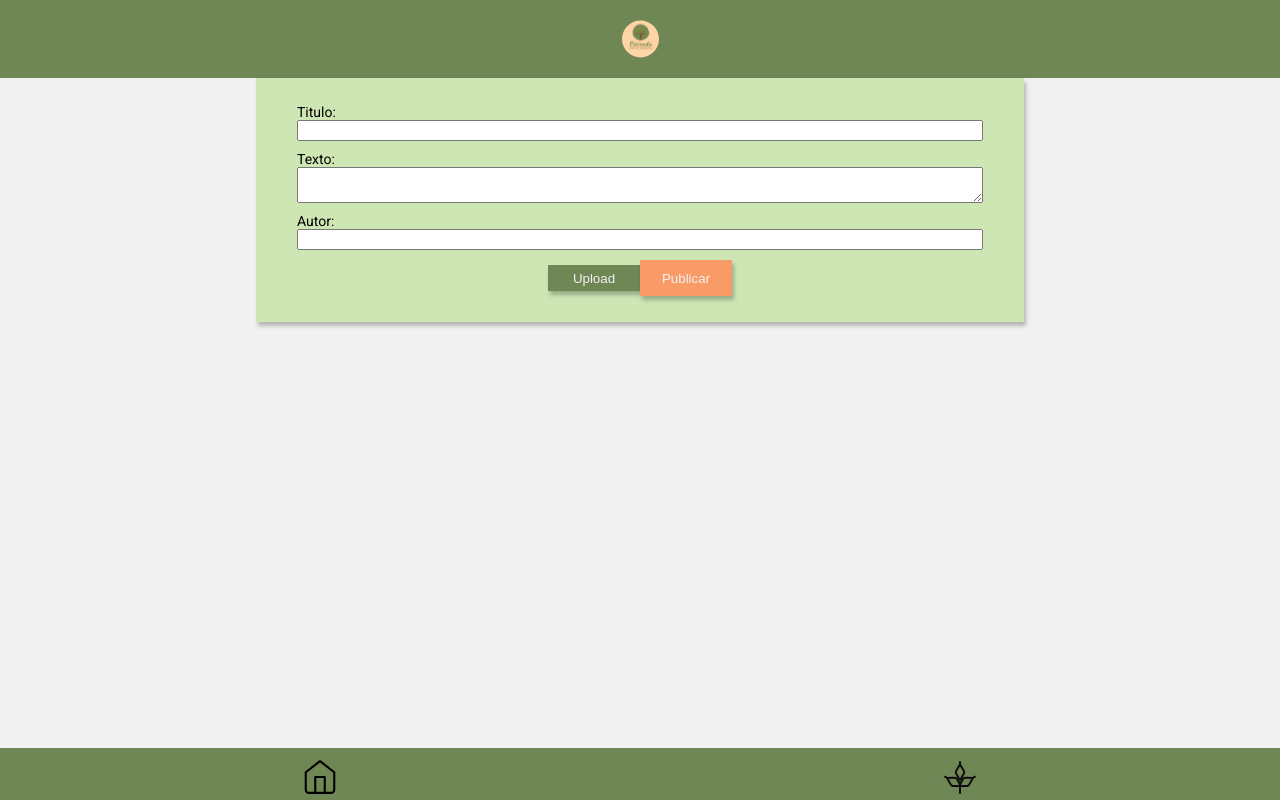
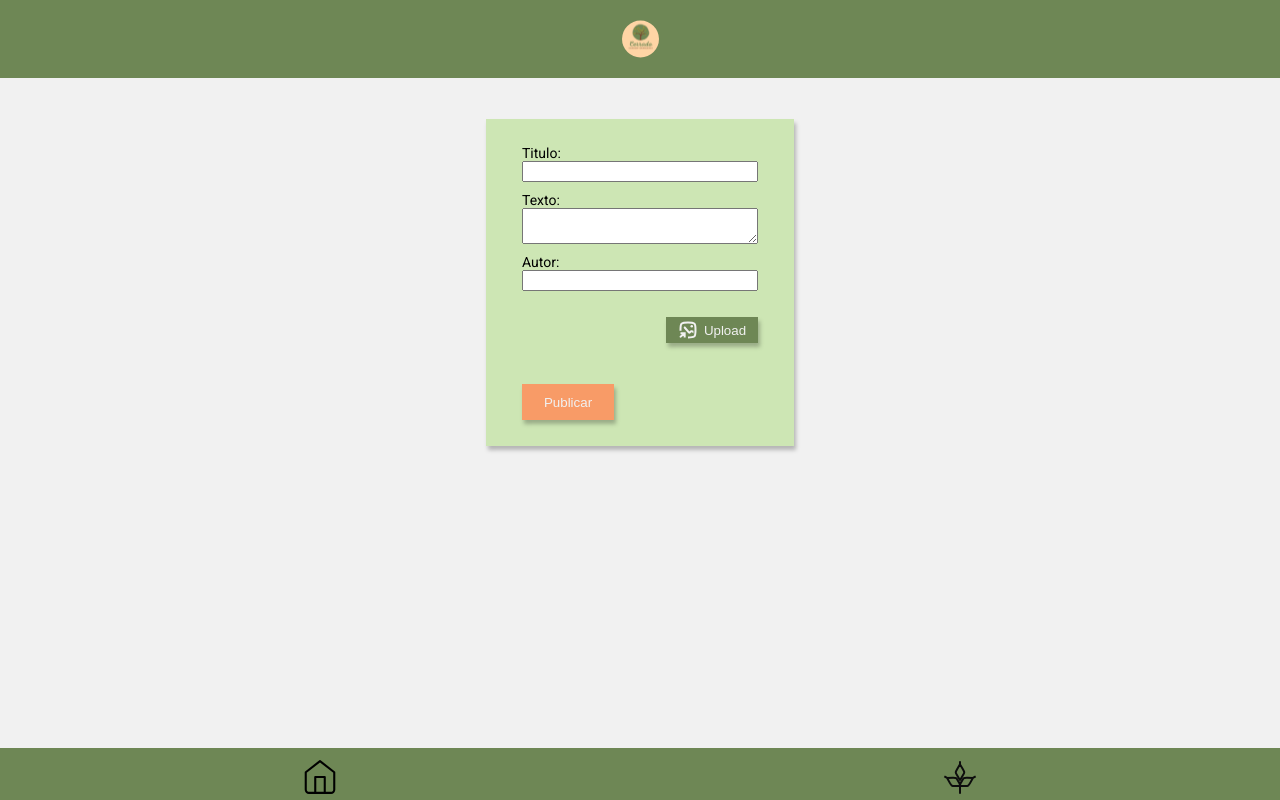
Before and after one commit to arthurfp16/tcc-app-etec-vgs, a Next.js app: page /postCreationMenu in a window 1280 px wide. Built offline with nearby package versions, Linux system fonts and the light colour scheme.

Commit message:
feat: finaliza estilizasao da pagina

```diff
--- a/src/components/CreationMenuForm.jsx
+++ b/src/components/CreationMenuForm.jsx
@@ -1,13 +1,26 @@
 import styled from "styled-components"
+import Image from "next/image"
+import uploadIcon from '../../public/upload.svg'
+
+
 
 const Form = styled.form`
-    width: 60%;
+    width: 100%;
     height: fit-content;
-    padding: 26px 41px;
+    padding: 26px 36px;
     text-align: center;
-    margin: 0px auto;
+    margin: 41px auto auto auto;
     background-color: ${props => props.theme.colors.lightGreen};
     box-shadow: 2px 4px 4px #00000040;
+    max-width: 308px;
+
+    div{
+        display: flex;
+        flex-direction: column;
+        justify-content: center;
+        gap: 41px;
+        margin-top: 26px;
+    }
 `
 
 const Label = styled.label`
@@ -20,13 +33,17 @@ const Label = styled.label`
 
 const Button = styled.button`
     width: 92px;
-    height: ${ props => props.variant == 'upload' ? '26px ' :'36px'};
+    height: ${props => props.variant == 'upload' ? '26px ' : '36px'};
     box-shadow: 2px 4px 4px #00000040;
-    background-color:  ${ props => props.variant == 'upload' ? props.theme.colors.darkGreen : props.theme.colors.lightOrange };
+    background-color:  ${props => props.variant == 'upload' ? props.theme.colors.darkGreen : props.theme.colors.lightOrange};
     border: none;
     outline: none;
     color: ${props => props.theme.colors.white};
-
+    align-self: ${props => props.variant == 'upload' ? 'flex-end' : null};
+    display: flex;
+    justify-content: center;
+    align-items: center;
+    gap: 6px;
 `
 
 const TextArea = styled.textarea`
@@ -34,9 +51,9 @@ const TextArea = styled.textarea`
     overflow:hidden;
 `
 
-function textAreaAdjust(element){
+function textAreaAdjust(element) {
     element.style.height = "1px";
-    element.style.height = (25+element.scrollHeight)+"px"
+    element.style.height = (25 + element.scrollHeight) + "px"
 }
 
 export const CreationMenuForm = () => {
@@ -44,18 +61,20 @@ export const CreationMenuForm = () => {
         <Form>
             <Label htmlFor="title">
                 Titulo:
-                <input type="text" id="title"  />
+                <input type="text" id="title" />
             </Label>
             <Label htmlFor="title">
                 Texto:
-                <TextArea onKeyUp={(event) => textAreaAdjust(event.target)} type="text" id="title"  />
+                <TextArea onKeyUp={(event) => textAreaAdjust(event.target)} type="text" id="title" />
             </Label>
             <Label htmlFor="title">
                 Autor:
                 <input type="text" id="title" />
             </Label>
-            <Button variant='upload'>Upload</Button>
-            <Button >Publicar</Button>
+            <div>
+                <Button variant='upload'> <Image src={uploadIcon} /> Upload</Button>
+                <Button >Publicar</Button>
+            </div>
         </Form>
     )
 }
```
Also changed, not shown: public/upload.svg (added).
